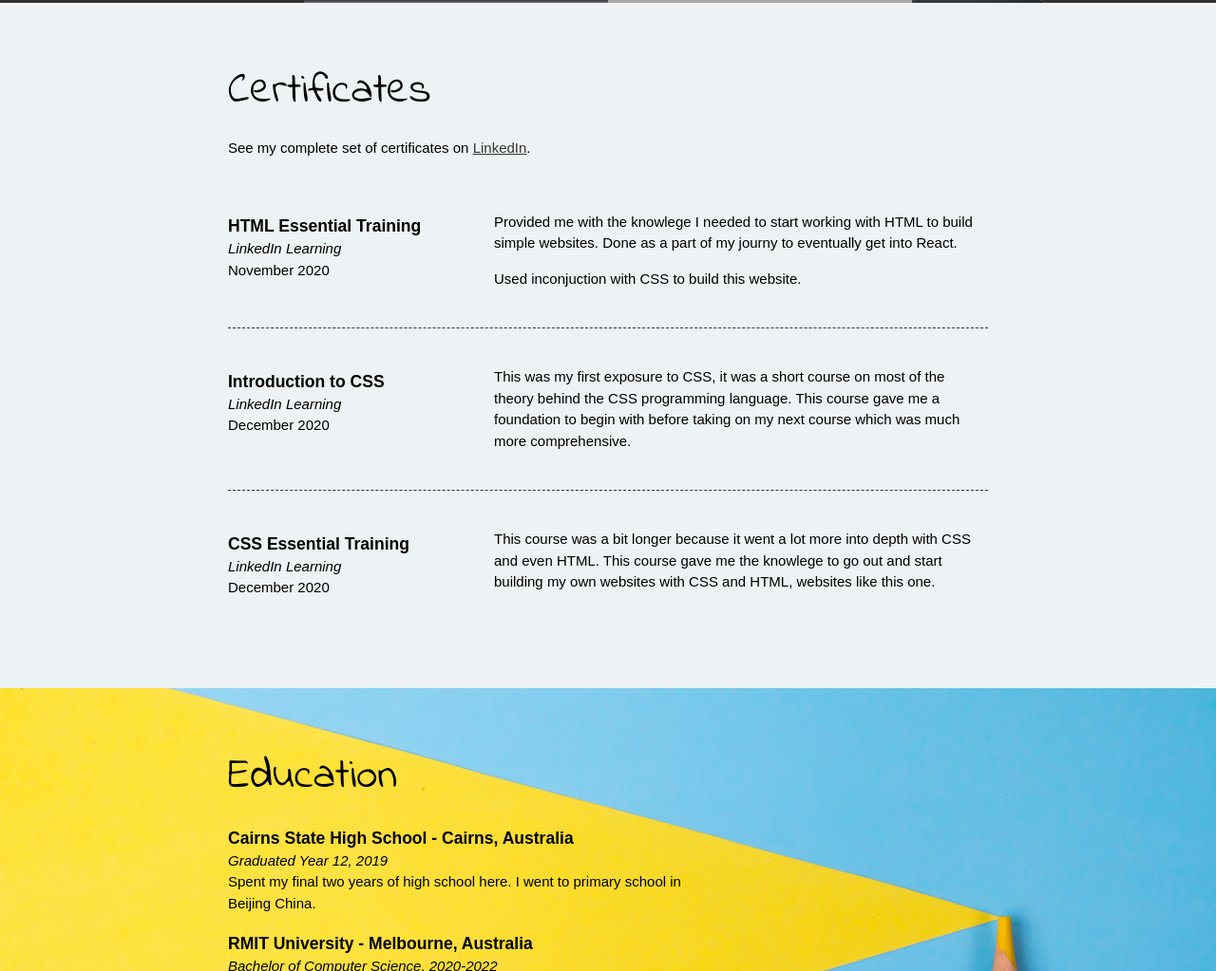
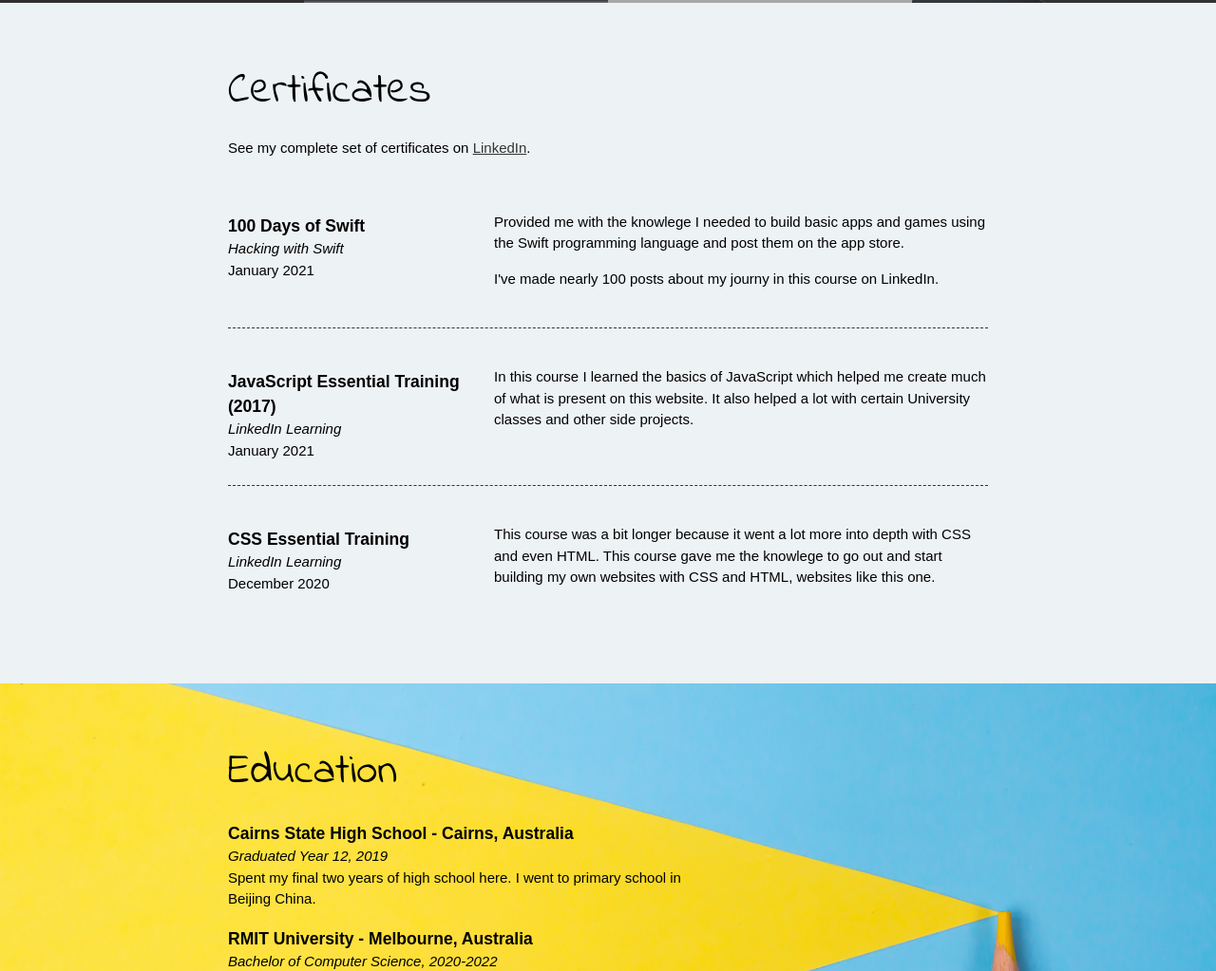
Before and after one commit to SethDanford/My-Website, a plain HTML site: page index.html in a window 1280 px wide. Shown: the part 1220-2243 px from the top of the page at 95% size. Drawn offline with nearby package versions, Linux system fonts and the light colour scheme; grey boxes are pictures that could not be loaded; files whose address does not match are found by name.

Commit message:
Updated Cert Details
- Update the certificates section with some new certificates.

```diff
--- a/index.html
+++ b/index.html
@@ -70,25 +70,25 @@
           <!-- Cert 1 -->
           <section class="cert-item">
             <div class="cert-details">
-              <h3>HTML Essential Training</h3>
-              <p>LinkedIn Learning</p>
-              <p>November 2020</p>
+              <h3>100 Days of Swift</h3>
+              <p>Hacking with Swift</p>
+              <p>January 2021</p>
             </div>
             <div class="cert-summary">
-              <p>Provided me with the knowlege I needed to start working with HTML to build simple websites. Done as a part of my journy to eventually get into React.</p>
-              <p>Used inconjuction with CSS to build this website.</p>
+              <p>Provided me with the knowlege I needed to build basic apps and games using the Swift programming language and post them on the app store.</p>
+              <p>I've made nearly 100 posts about my journy in this course on LinkedIn.</p>
             </div>
           </section>
 
           <!-- Cert 2 -->
           <section class="cert-item">
             <div class="cert-details">
-              <h3>Introduction to CSS</h3>
+              <h3>JavaScript Essential Training (2017)</h3>
               <p>LinkedIn Learning</p>
-              <p>December 2020</p>
+              <p>January 2021</p>
             </div>
             <div class="cert-summary">
-              <p>This was my first exposure to CSS, it was a short course on most of the theory behind the CSS programming language. This course gave me a foundation to begin with before taking on my next course which was much more comprehensive.</p>
+              <p>In this course I learned the basics of JavaScript which helped me create much of what is present on this website. It also helped a lot with certain University classes and other side projects.</p>
             </div>
           </section>
 
```
Also changed, not shown: 1 other file.
